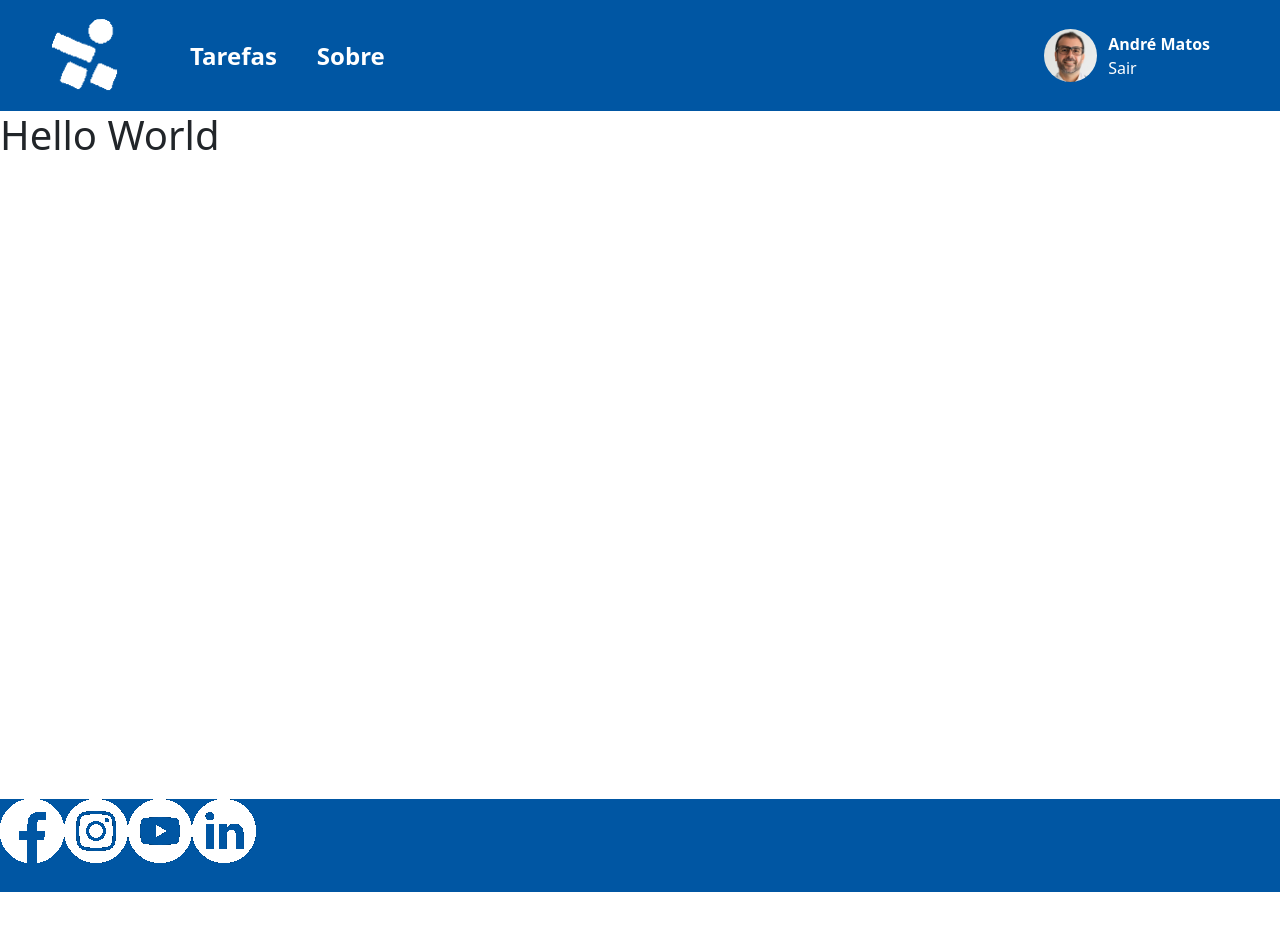
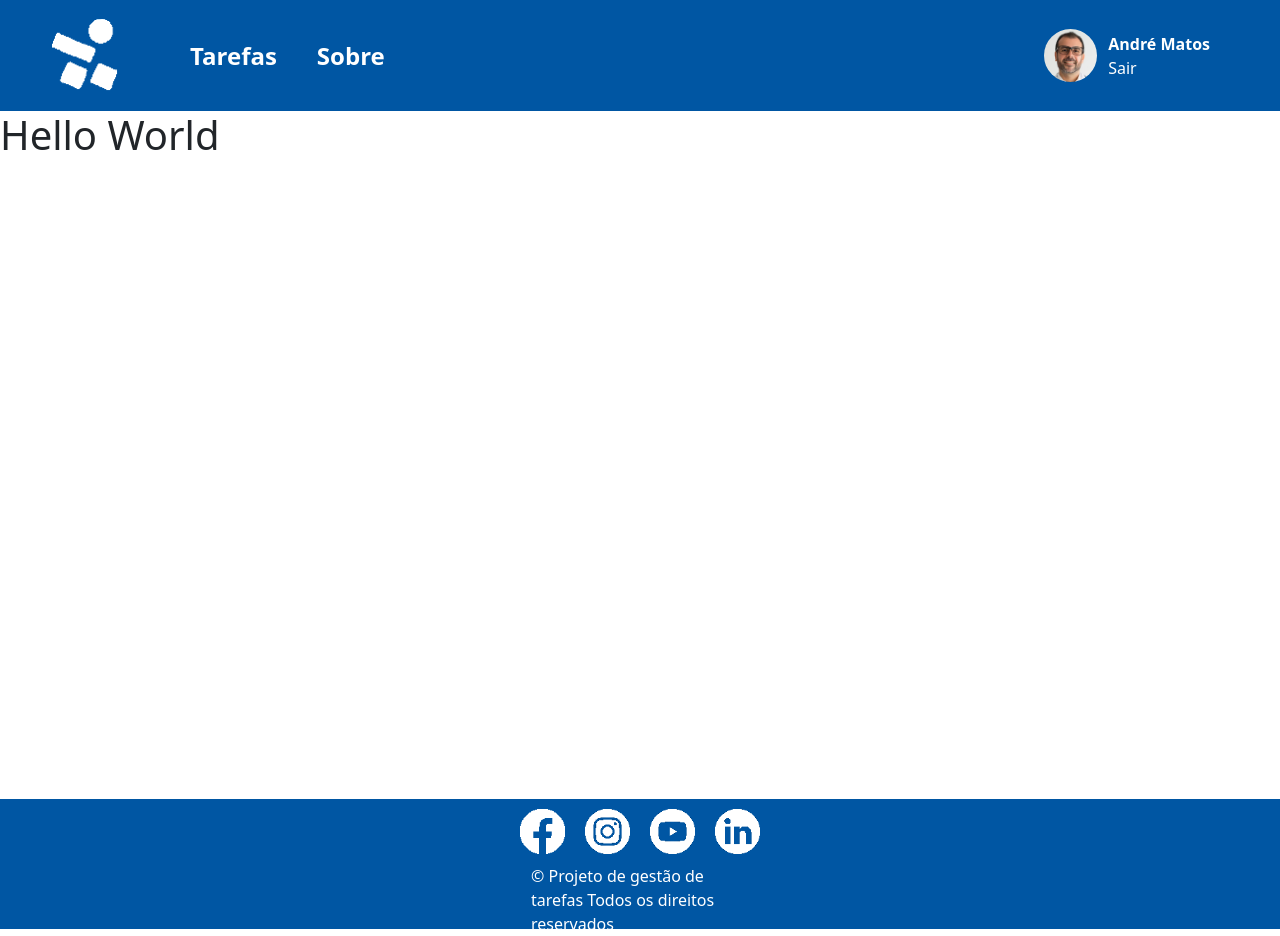
Before and after one commit to EPDM-Corporation/Challenge-Hospital-Sabara-Web-Dev-Front-End, a React (Vite) app: page /home in a window 1280 px wide. Before the commit the page ends 892 px from the top, so only its background shows below. Built offline with nearby package versions, Linux system fonts and the light colour scheme.

Commit message:
Finalizando o footer

```diff
--- a/src/components/Footer.css
+++ b/src/components/Footer.css
@@ -1,9 +1,26 @@
 footer{
     background-color: #0056A3;
     margin-top: 80vh;
-    height: 93px;
+    height: 130px;
 }
 
+.footerIcon{
+    height: 45px;
+    margin: 10px;
+}
+#footerInfo{
+    display: flex;
+    flex-direction: column;
+    align-items: center;
+    justify-content: center;
+}
+
+#footerText{
+    color: white;
+    white-space: normal;
+    word-wrap: break-word;
+    max-width: 218px;
+}
 @media screen and (max-width: 768px) {
     footer{
         margin-top: 90vh;
--- a/src/components/Footer.jsx
+++ b/src/components/Footer.jsx
@@ -8,12 +8,15 @@ import Linkedin from '../assets/icons/linkedin.png'
 const Footer = () => {
   return (
     <footer>
-      <div>
-        <div>
-          <img src={Facebook} alt="" />
-          <img src={Instagram} alt="" />
-          <img src={Youtube} alt="" />
-          <img src={Linkedin} alt="" />
+      <div id='footerInfo'>
+        <div id='footerSocials'>
+          <img src={Facebook} className='footerIcon' alt="" />
+          <img src={Instagram} className='footerIcon' alt="" />
+          <img src={Youtube} className='footerIcon' alt="" />
+          <img src={Linkedin} className='footerIcon' alt="" />
+        </div>
+        <div id='footerText'>
+        © Projeto de gestão de tarefas  Todos os direitos reservados
         </div>
       </div>
 
```
